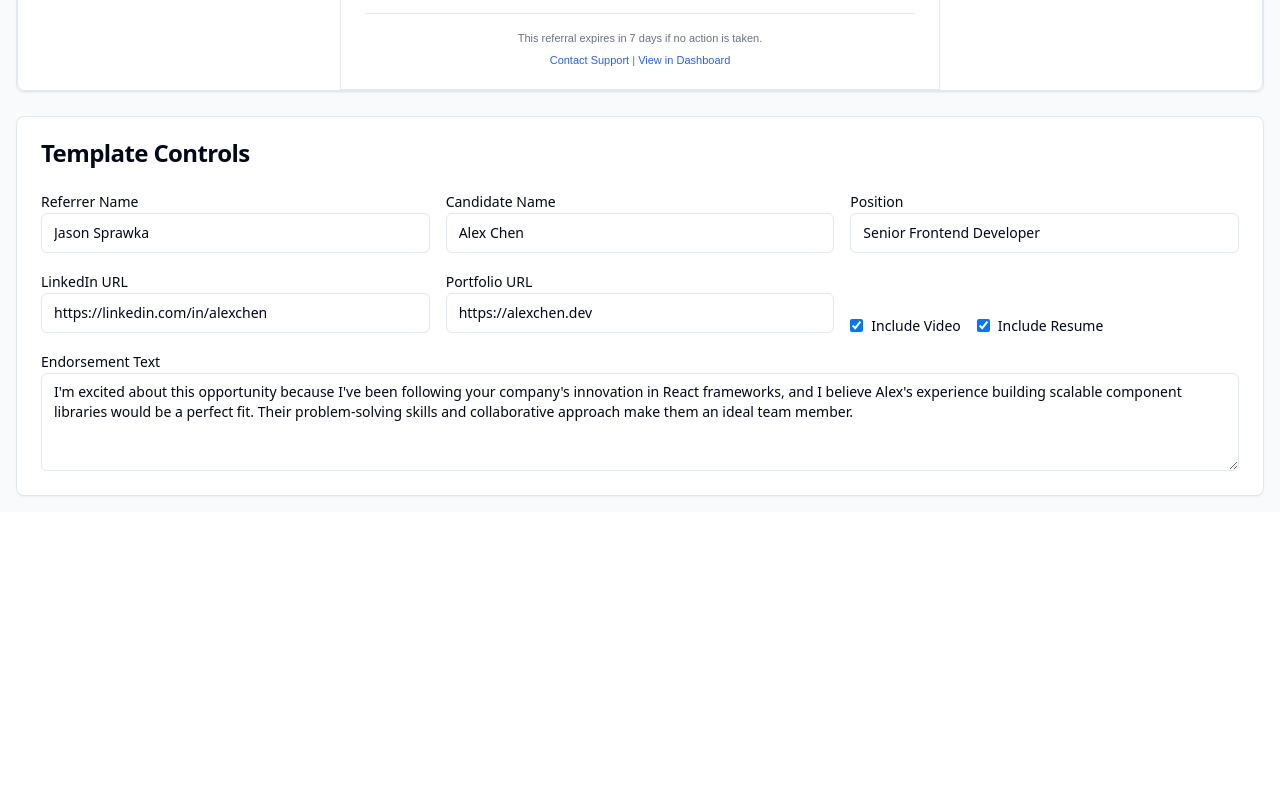
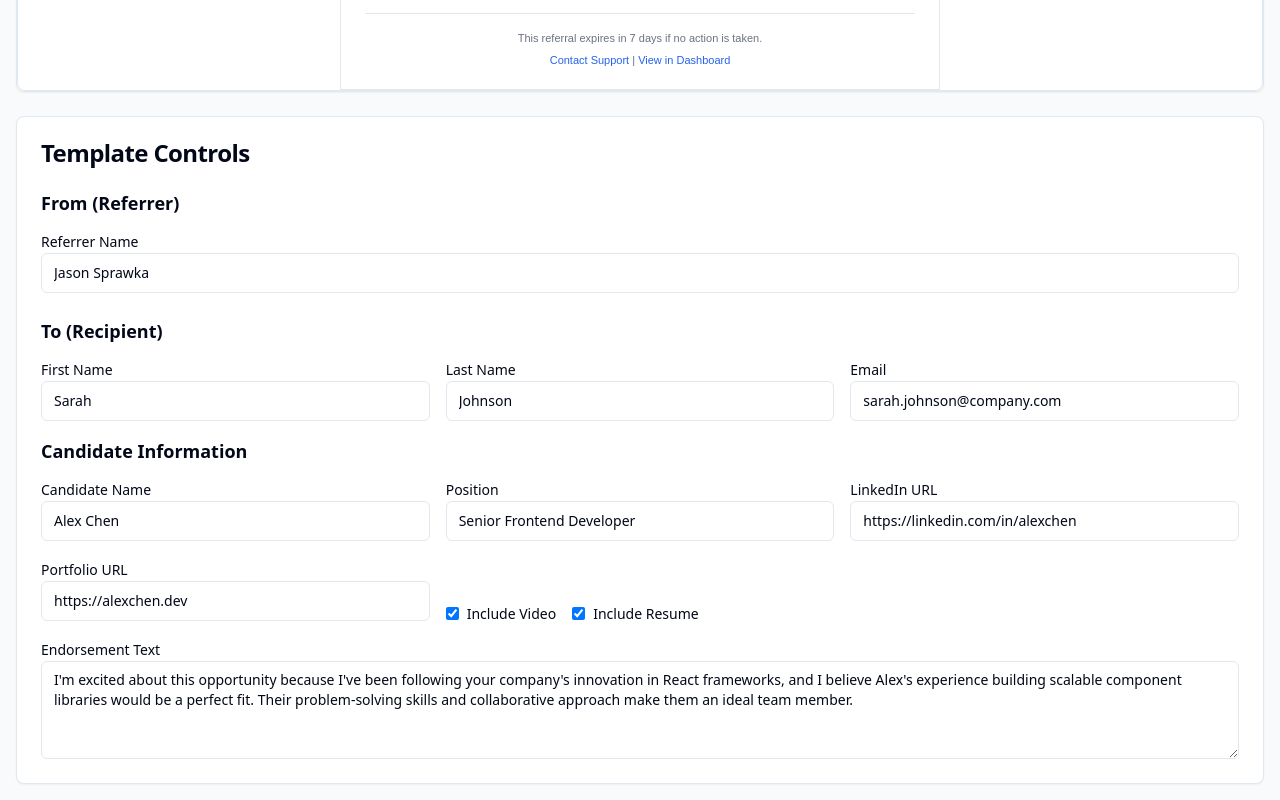
Before and after one commit to sprock444/refer-iq-connect, a React (Vite) app: page /email-template in a window 1280 px wide. Shown: the part 1184-1984 px from the top of the page. Before the commit the page ends 1696 px from the top, so only its background shows below. Built offline with nearby package versions, Linux system fonts and the light colour scheme.

Commit message:
Add "To" field to email form
Add "To" fields (First, Last, Email) to the email form.

```diff
--- a/src/pages/EmailTemplate.tsx
+++ b/src/pages/EmailTemplate.tsx
@@ -17,7 +17,10 @@ const EmailTemplatePage = () => {
     relationship: 'former-colleague',
     linkedinUrl: 'https://linkedin.com/in/alexchen',
     portfolioUrl: 'https://alexchen.dev',
-    endorsement: "I'm excited about this opportunity because I've been following your company's innovation in React frameworks, and I believe Alex's experience building scalable component libraries would be a perfect fit. Their problem-solving skills and collaborative approach make them an ideal team member."
+    endorsement: "I'm excited about this opportunity because I've been following your company's innovation in React frameworks, and I believe Alex's experience building scalable component libraries would be a perfect fit. Their problem-solving skills and collaborative approach make them an ideal team member.",
+    recipientFirstName: 'Sarah',
+    recipientLastName: 'Johnson',
+    recipientEmail: 'sarah.johnson@company.com'
   });
 
   const [hasVideo, setHasVideo] = useState(true);
@@ -75,7 +78,7 @@ const EmailTemplatePage = () => {
                   </div>
                   <div className="flex items-center space-x-2 text-sm text-gray-600 mb-2">
                     <span>To:</span>
-                    <span>hiring@company.com</span>
+                    <span className="font-medium">{formData.recipientFirstName} {formData.recipientLastName} &lt;{formData.recipientEmail}&gt;</span>
                   </div>
                   <div className="flex items-center space-x-2 text-sm">
                     <span className="text-gray-600">Subject:</span>
@@ -106,7 +109,10 @@ const EmailTemplatePage = () => {
               <CardTitle>Template Controls</CardTitle>
             </CardHeader>
             <CardContent className="space-y-4">
-              <div className="grid grid-cols-1 md:grid-cols-2 lg:grid-cols-3 gap-4">
+              {/* From Section */}
+              <div className="mb-6">
+                <h3 className="text-lg font-semibold mb-3">From (Referrer)</h3>
+                <div className="grid grid-cols-1 gap-4">
                   <div>
                     <Label htmlFor="referrerName">Referrer Name</Label>
                     <Input
@@ -115,6 +121,46 @@ const EmailTemplatePage = () => {
                       onChange={(e) => handleInputChange('referrerName', e.target.value)}
                     />
                   </div>
+                </div>
+              </div>
+
+              {/* To Section */}
+              <div className="mb-6">
+                <h3 className="text-lg font-semibold mb-3">To (Recipient)</h3>
+                <div className="grid grid-cols-1 md:grid-cols-3 gap-4">
+                  <div>
+                    <Label htmlFor="recipientFirstName">First Name</Label>
+                    <Input
+                      id="recipientFirstName"
+                      value={formData.recipientFirstName}
+                      onChange={(e) => handleInputChange('recipientFirstName', e.target.value)}
+                    />
+                  </div>
+
+                  <div>
+                    <Label htmlFor="recipientLastName">Last Name</Label>
+                    <Input
+                      id="recipientLastName"
+                      value={formData.recipientLastName}
+                      onChange={(e) => handleInputChange('recipientLastName', e.target.value)}
+                    />
+                  </div>
+
+                  <div>
+                    <Label htmlFor="recipientEmail">Email</Label>
+                    <Input
+                      id="recipientEmail"
+                      value={formData.recipientEmail}
+                      onChange={(e) => handleInputChange('recipientEmail', e.target.value)}
+                    />
+                  </div>
+                </div>
+              </div>
+
+              {/* Candidate Information */}
+              <div className="mb-6">
+                <h3 className="text-lg font-semibold mb-3">Candidate Information</h3>
+                <div className="grid grid-cols-1 md:grid-cols-2 lg:grid-cols-3 gap-4">
 
                 <div>
                   <Label htmlFor="candidateName">Candidate Name</Label>
@@ -176,8 +222,10 @@ const EmailTemplatePage = () => {
                   </div>
                 </div>
                 </div>
+              </div>
 
-              <div className="col-span-full">
+              {/* Endorsement */}
+              <div>
                 <Label htmlFor="endorsement">Endorsement Text</Label>
                 <Textarea
                   id="endorsement"
```
Lines whose indentation alone changed are shown as unchanged.
